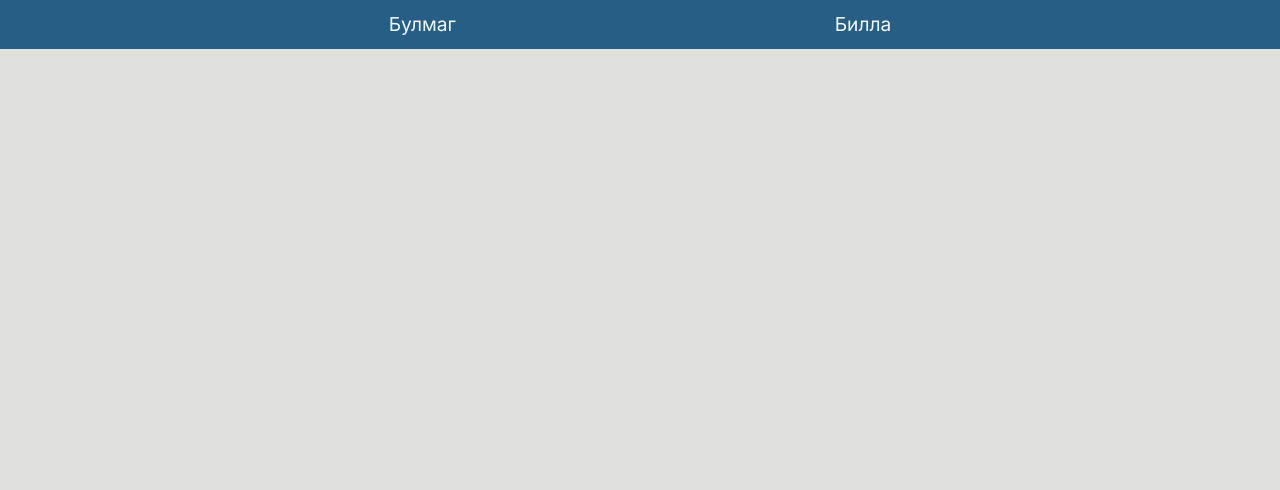
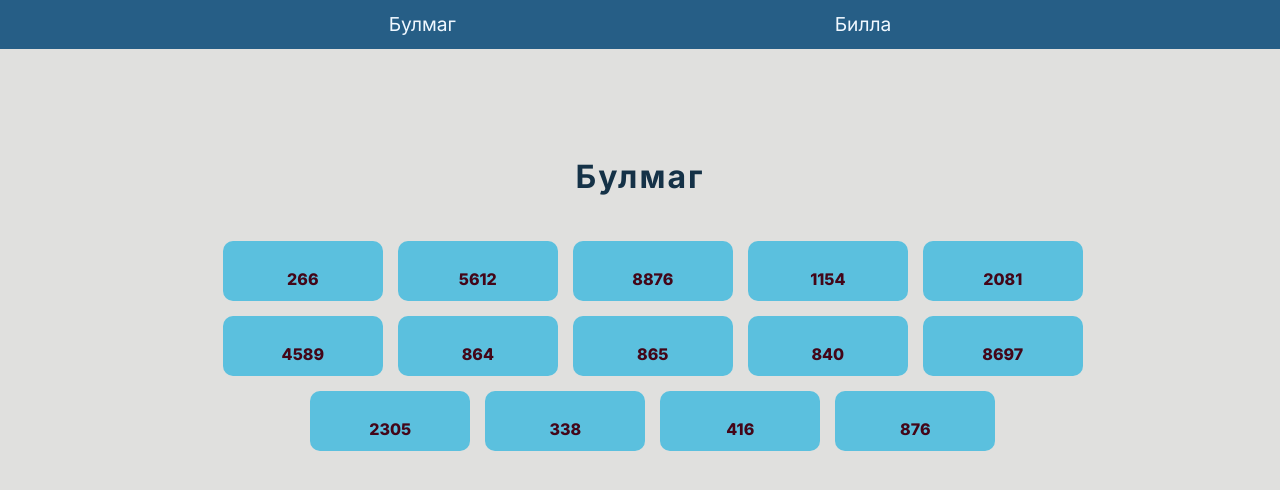
Before and after one commit to fikiivanov/validator-x, a Next.js app: page /bulmag in a window 1280 px wide. Shown: the top 490 px of the page. Built offline with nearby package versions, Linux system fonts and the light colour scheme.

Commit message:
add another stores

```diff
--- a/src/app/billa/Billa.scss
+++ b/src/app/billa/Billa.scss
@@ -1,4 +1,4 @@
-.second-stores {
+.first-stores {
     background-color: #E0E0DE;
 
     &__inner {
--- a/src/app/billa/page.jsx
+++ b/src/app/billa/page.jsx
@@ -12,8 +12,8 @@ const Page = () => {
         <Header />
 
         <div className="shell">
-            <div className='second-stores'>
-                <div className="second-stores__inner">
+            <div className='first-stores'>
+                <div className="first-stores__inner">
                     <h1>Билла</h1>
 
                     <div className='wrapper'>
--- a/src/app/bulmag/bulmag.scss
+++ b/src/app/bulmag/bulmag.scss
@@ -0,0 +1,27 @@
+.second-stores {
+    background-color: #E0E0DE;
+
+    &__inner {
+        padding: 4rem;
+
+
+        h1 {
+            letter-spacing: 2px;
+            color: #153247;
+            text-align: center;
+            padding: 2.5rem 1rem 1.5rem 1rem;
+        }
+
+        .wrapper {
+
+            .stores {
+                padding: 1rem;
+                display: flex;
+                justify-content: center;
+                flex-wrap: wrap;
+                gap: 15px;
+                max-height: 70%;
+            }
+        }
+    }
+}
--- a/src/app/bulmag/page.jsx
+++ b/src/app/bulmag/page.jsx
@@ -1,24 +1,48 @@
 'use client'
-import React, { useState } from 'react'
+import React, { useState, useEffect } from 'react'
 import Header from '../components/Header/Header'
 import { secondStores } from '../../../public/stores'
+import StoreBulmag from '../components/StoreBulmag/StoreBulmag'
+import './Bulmag.scss'
+import Menu from '../components/Menu/Menu'
+const Page = () => {
+    const [stores, setStores] = useState(() => {
+        if (typeof window !== 'undefined') {
+            const storedStores = localStorage.getItem('secondStores');
+            return storedStores ? JSON.parse(storedStores) : secondStores;
+        }
+        return secondStores;
+    });
 
-const Page = () => {
-
-    const [state, setState] = useState(secondStores)
+    useEffect(() => {
+        // Save stores to local storage whenever they change
+        if (typeof window !== 'undefined') {
+            localStorage.setItem('secondStores', JSON.stringify(stores));
+        }
+    }, [stores]);
 
     return (
-
-        <div className='first-stores'>
+        <>
             <Header />
-            <div className="first-stores__inner">
-                <div className="shell">
-
-
+            <div className="shell">
+                <div className='second-stores'>
+                    <div className="second-stores__inner">
+                        <h1>Булмаг</h1>
+                        <div className='wrapper'>
+                            <div className='stores'>
+                                {stores.map((store) => (
+                                    <StoreBulmag key={store.number}
+                                        currentStore={store}
+                                        setStores={setStores}
+                                    />
+                                ))}
+                            </div>
+                        </div>
+                    </div>
                 </div>
             </div>
-        </div>
+        </>
     )
 }
 
-export default Page
+export default Page;
--- /dev/null
+++ b/src/app/components/StoreBulmag/StoreBulmag.jsx
@@ -0,0 +1,71 @@
+'use client'
+import React, { useEffect, useState } from 'react';
+import { FaStoreAlt } from "react-icons/fa";
+import './StoreBulmag.scss';
+
+const StoreBulmag = ({ currentStore, setStores }) => {
+    const [checked, setChecked] = useState(() => {
+        // Try to get the 'secondStores' data from local storage
+        if (typeof window !== 'undefined') {
+            const storedStores = localStorage.getItem('secondStores');
+            if (storedStores) {
+                // Parse the stored data and find if the current store is checked
+                const parsedStores = JSON.parse(storedStores);
+                const foundStore = parsedStores.find(store => store.number === currentStore.number);
+                return foundStore ? foundStore.checked : false;
+            }
+        }
+        // If no stored data or the current store is not found, default to false
+        return false;
+    });
+
+    const toggleStoreChecked = () => {
+        // Update the local state
+        setChecked(prevChecked => !prevChecked);
+    };
+
+    useEffect(() => {
+        if (typeof window !== 'undefined') {
+            // Update local storage whenever the checked state changes
+            const storedStores = localStorage.getItem('secondStores');
+            let parsedStores = [];
+            if (storedStores) {
+                parsedStores = JSON.parse(storedStores);
+            }
+            // Find the index of the current store in the parsed stores array
+            const index = parsedStores.findIndex(store => store.number === currentStore.number);
+            if (index !== -1) {
+                // Update the checked property of the current store in the parsed stores array
+                parsedStores[index].checked = checked;
+            } else {
+                // If the current store is not found, add it to the parsed stores array
+                parsedStores.push({ number: currentStore.number, checked });
+            }
+            // Save the updated stores array to local storage
+            localStorage.setItem('secondStores', JSON.stringify(parsedStores));
+            // Update the state in the parent component
+            setStores(parsedStores);
+        }
+    }, [checked, currentStore.number, setStores]);
+
+    return (
+        <div className="store-bulmag">
+            <div className="shell">
+                <div className="store-bulmag__inner" onClick={toggleStoreChecked} style={{
+                    backgroundColor: checked ? '#FF647B' : '#5BC0DE',
+                    color: checked ? 'white' : 'black'
+                }}>
+                    <p>
+                        {currentStore.name}
+                    </p>
+
+                    <p>
+                        {currentStore.number}
+                    </p>
+                </div>
+            </div>
+        </div>
+    );
+};
+
+export default StoreBulmag;
--- /dev/null
+++ b/src/app/components/StoreBulmag/StoreBulmag.scss
@@ -0,0 +1,34 @@
+.store-bulmag {
+    &__inner {
+        border-radius: 10px;
+        width: 10rem;
+        padding: 10px;
+        display: flex;
+        align-items: center; // Center-align content vertically
+        justify-content: space-between;
+        flex-direction:column; // Space out the content horizontally
+        cursor: pointer;
+        background-color: #ffffff; // Default background color
+
+        p:nth-of-type(1) {
+            font-size: 16px;
+            font-weight: 600;
+            font-style: italic;
+            color: #153247; // Text color
+            margin-bottom: 1rem;
+        }
+          p:nth-of-type(2) {
+                font-size: 16px;
+                font-weight: 800;
+                color: #430618; // Text color
+            }
+
+    }
+
+    &__inner:hover {
+        transform: scale(1.05); // Slightly enlarge on hover
+        color: rgba(80, 67, 82, 0.982); // Text color on hover
+        background-color: #f0f0f0; // Background color on hover
+        transition: transform ease 150ms, color ease 150ms, background-color ease 150ms;
+    }
+}
```
